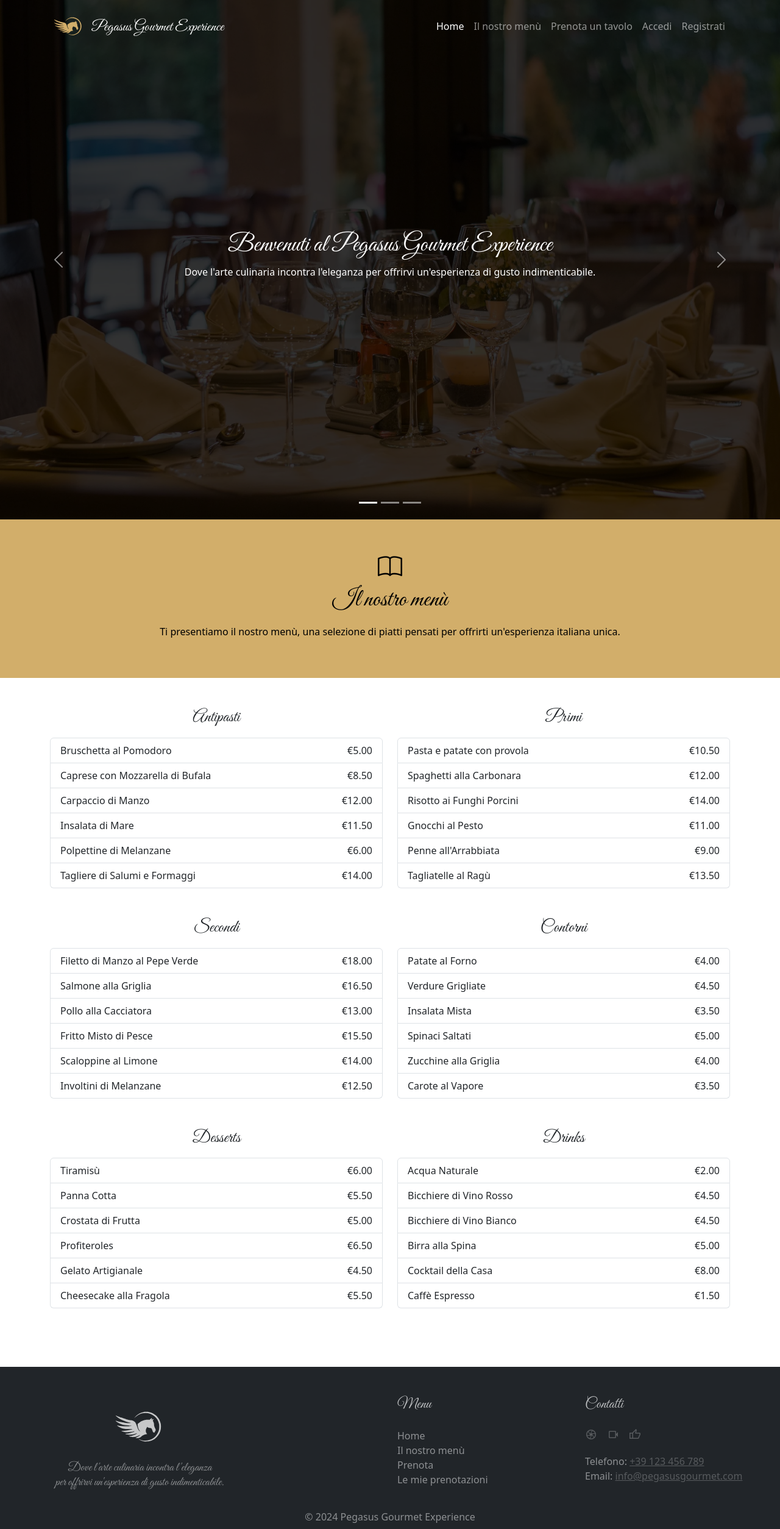
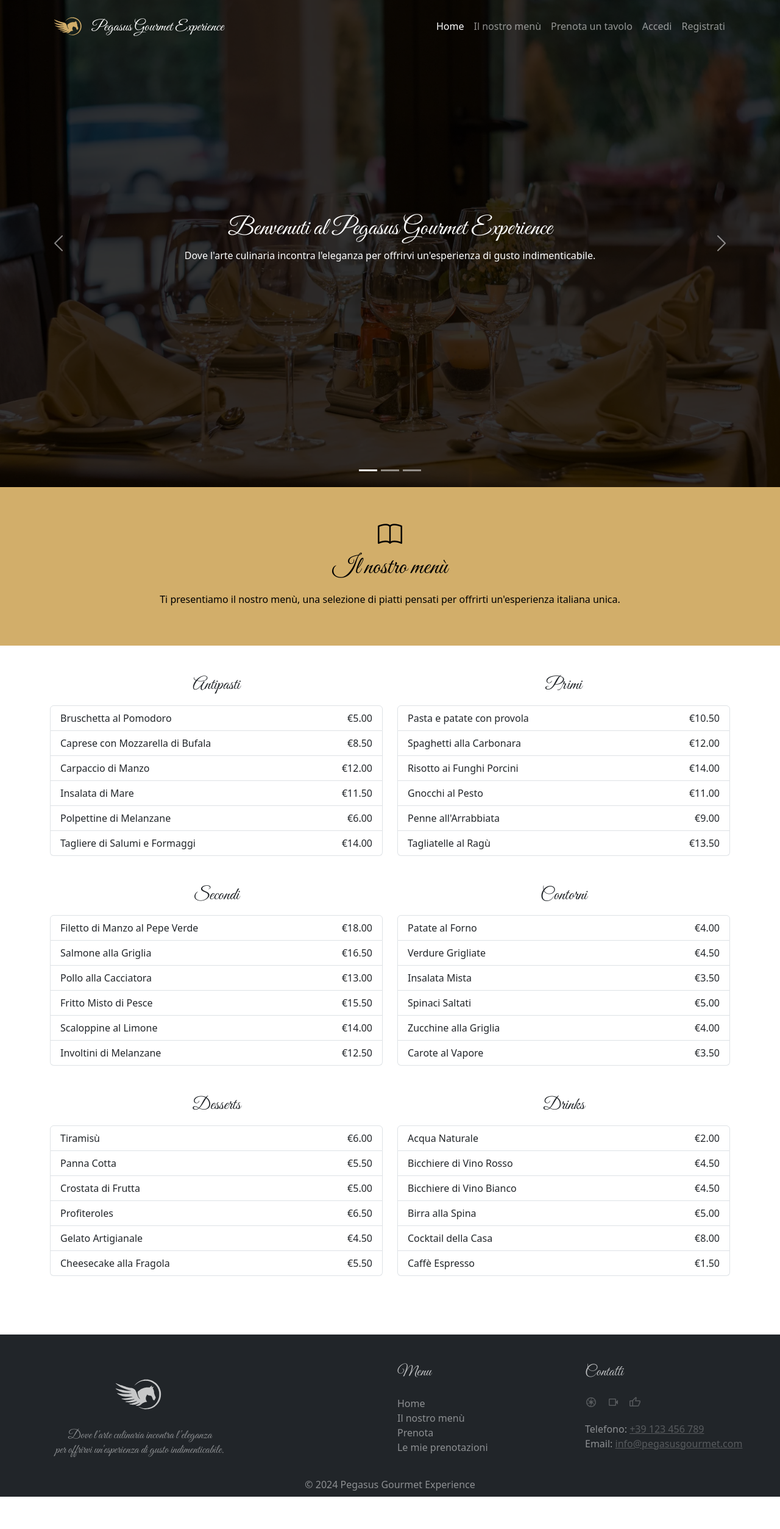
Before and after one commit to adilorenzo10/pegasus-gourmet-experience, a Flask app: page / in a window 1280 px wide. Shown: the whole page at 61% size. After the commit the page ends 2455 px from the top, so only its background shows below. Run offline with Flask 3, Linux system fonts and the light colour scheme; data comes from the database, SQL or seed files in the repository; both versions use the stored data as it was after the commit; some libraries are stand-ins or nearby versions; some web fonts are replaced.

Commit message:
Migliorie grafiche al carousel

```diff
--- a/static/scss/style.scss
+++ b/static/scss/style.scss
@@ -36,7 +36,6 @@ i.logo.footer {
 }
 
 .carousel-item img {
-    height: 600px;
     object-fit: cover;
     filter: brightness(0.2);
 }
@@ -86,3 +85,7 @@ nav.navbar-transparent {
 main.main-for-nav-trasparent{
     margin-top: -87px;
 }
+
+.h-vh-100 {
+    height: 100vh !important;
+}
--- a/templates/base.html
+++ b/templates/base.html
@@ -21,7 +21,7 @@
         />
         <!-- Google Font per le icone Material Symbols -->
         <link
-            href="https://fonts.googleapis.com/css2?family=Material+Symbols+Outlined"
+            href="https://fonts.googleapis.com/css2?family=Material+Symbols+Rounded"
             rel="stylesheet"
         />
         <!-- Google Font Pinyon Script -->
@@ -118,13 +118,13 @@
                         <h4 class="mb-4 font-great-vibes">Contatti</h4>
                         <div class="d-flex justify-content-center justify-content-md-start mb-3">
                             <a href="https://www.instagram.com" target="_blank" class="text-light me-3 text-decoration-none" aria-label="Instagram">
-                                <span class="material-symbols-outlined fs-5">camera</span>
+                                <span class="material-symbols-rounded fs-5">camera</span>
                             </a>
                             <a href="https://www.tiktok.com" target="_blank" class="text-light me-3 text-decoration-none" aria-label="TikTok">
-                                <span class="material-symbols-outlined fs-5">videocam</span>
+                                <span class="material-symbols-rounded fs-5">videocam</span>
                             </a>
                             <a href="https://www.facebook.com" target="_blank" class="text-light text-decoration-none" aria-label="Facebook">
-                                <span class="material-symbols-outlined fs-5">thumb_up</span>
+                                <span class="material-symbols-rounded fs-5">thumb_up</span>
                             </a>
                         </div>
                         <span class="text-light">Telefono: <a href="tel:+39123456789" class="text-light">+39 123 456 789</a></span>
--- a/templates/index.html
+++ b/templates/index.html
@@ -1,16 +1,16 @@
 {% extends "base.html" %}
 
 {% block content %}
-    <div id="carousel-intro" class="carousel slide min-vh-100" data-bs-ride="carousel">
+    <div id="carousel-intro" class="carousel slide h-vh-100" data-bs-ride="carousel">
         <div class="carousel-indicators">
             <button type="button" data-bs-target="#carousel-intro" data-bs-slide-to="0" class="active" aria-current="true" aria-label="Slide 1"></button>
             <button type="button" data-bs-target="#carousel-intro" data-bs-slide-to="1" aria-label="Slide 2"></button>
             <button type="button" data-bs-target="#carousel-intro" data-bs-slide-to="2" aria-label="Slide 3"></button>
         </div>
-        <div class="carousel-inner min-vh-100">
-            <div class="carousel-item active min-vh-100">
-                <img src="{{ url_for('static', filename='images/slide.webp') }}" class="d-block w-100 h-100" alt="...">
-                <div class="carousel-caption d-flex flex-column justify-content-center h-100 top-0">
+        <div class="carousel-inner">
+            <div class="carousel-item active">
+                <img src="{{ url_for('static', filename='images/slide.webp') }}" class="d-block w-100 h-vh-100" alt="...">
+                <div class="carousel-caption d-flex flex-column justify-content-center h-vh-100  top-0">
                     {% if utente %}
                         <h2 class="font-great-vibes">Ciao {{ utente.nome }}, bentornato al Pegasus Gourmet Experience!</h2>
                     {% else %}
@@ -19,16 +19,16 @@
                     <p>Dove l'arte culinaria incontra l'eleganza per offrirvi un'esperienza di gusto indimenticabile.</p>
                 </div>
             </div>
-            <div class="carousel-item min-vh-100">
-                <img src="{{ url_for('static', filename='images/slide2.webp') }}" class="d-block w-100 h-100" alt="...">
-                <div class="carousel-caption d-flex flex-column justify-content-center h-100 top-0">
+            <div class="carousel-item">
+                <img src="{{ url_for('static', filename='images/slide2.webp') }}" class="d-block w-100 h-vh-100" alt="...">
+                <div class="carousel-caption d-flex flex-column justify-content-center h-vh-100 top-0">
                     <h1 class="font-great-vibes">Qualità e tradizione</h1>
                     <p>Scopri i sapori autentici e ingredienti selezionati con cura, in piatti che raccontano storie di passione e tradizione.</p>
                 </div>
             </div>
-            <div class="carousel-item min-vh-100">
-                <img src="{{ url_for('static', filename='images/slide3.webp') }}" class="d-block w-100 h-100" alt="...">
-                <div class="carousel-caption d-flex flex-column justify-content-center h-100 top-0">
+            <div class="carousel-item">
+                <img src="{{ url_for('static', filename='images/slide3.webp') }}" class="d-block w-100 h-vh-100" alt="...">
+                <div class="carousel-caption d-flex flex-column justify-content-center h-vh-100 top-0">
                     <h1 class="font-great-vibes">Atmosfera unica</h1>
                     <p>Un ambiente raffinato e accogliente, perfetto per trasformare ogni momento in un ricordo speciale.</p>
                 </div>
```
Also changed, not shown: templates/accedi.html (+5 -6 lines), pegasus_gourmet.db, static/css/style.css.
